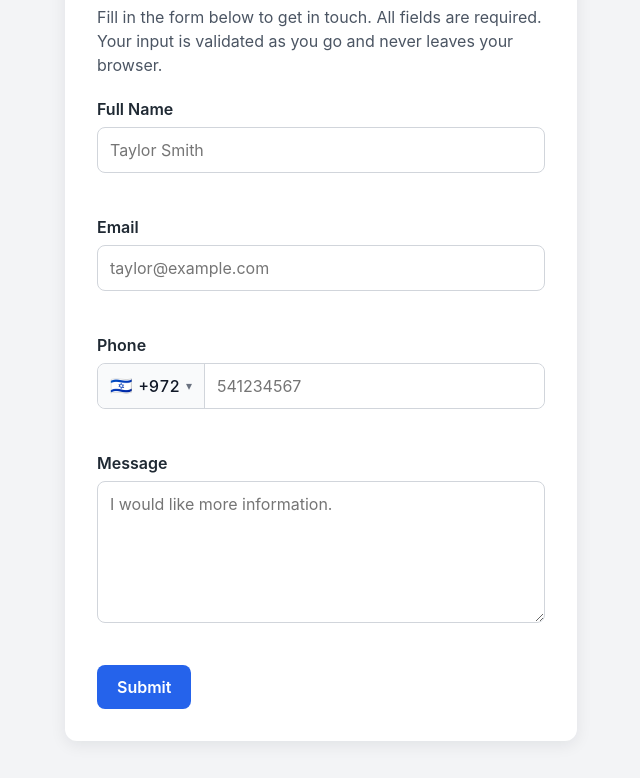
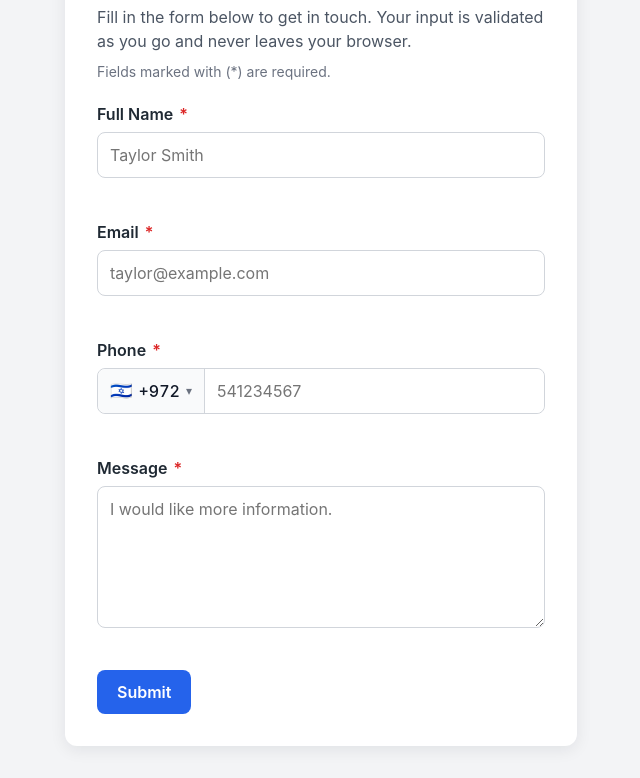
Before and after one commit to talorlik/claude-code-contact-form, a website with bundled scripts: page index.html in a window 1280 px wide. Shown: the part 109-887 px from the top of the page, without its empty margins (319-959 px from the left). Built offline with nearby package versions, Linux system fonts and the light colour scheme.

Commit message:
Minor styling tweak.

```diff
--- a/css/styles.css
+++ b/css/styles.css
@@ -60,6 +60,12 @@ p {
   color: #4b5563;
 }
 
+.required-note {
+  margin-top: -0.75rem;
+  font-size: 0.875rem;
+  color: #6b7280;
+}
+
 /* ==========================================================================
    Form layout
    ========================================================================== */
@@ -79,6 +85,11 @@ p {
   margin-bottom: 0.375rem;
   font-weight: 600;
   color: #1f2933;
+}
+
+.required-indicator {
+  margin-left: 0.125rem;
+  color: #dc2626;
 }
 
 .form-input {
--- a/index.html
+++ b/index.html
@@ -15,13 +15,17 @@
       <section class="contact-card" aria-labelledby="contactHeading">
         <h1 id="contactHeading">Contact Us</h1>
         <p class="contact-intro">
-          Fill in the form below to get in touch. All fields are required.
-          Your input is validated as you go and never leaves your browser.
+          Fill in the form below to get in touch. Your input is validated as you
+          go and never leaves your browser.
         </p>
+        <p class="required-note">Fields marked with (*) are required.</p>
 
         <form id="contactForm" class="contact-form" novalidate>
           <div class="form-group">
-            <label for="fullName" class="form-label">Full Name</label>
+            <label for="fullName" class="form-label">
+              Full Name
+              <span class="required-indicator" aria-hidden="true">*</span>
+            </label>
             <input
               type="text"
               id="fullName"
@@ -42,7 +46,10 @@
           </div>
 
           <div class="form-group">
-            <label for="email" class="form-label">Email</label>
+            <label for="email" class="form-label">
+              Email
+              <span class="required-indicator" aria-hidden="true">*</span>
+            </label>
             <input
               type="email"
               id="email"
@@ -63,7 +70,10 @@
           </div>
 
           <div class="form-group">
-            <label for="nationalNumber" class="form-label">Phone</label>
+            <label for="nationalNumber" class="form-label">
+              Phone
+              <span class="required-indicator" aria-hidden="true">*</span>
+            </label>
             <div class="phone-input-group">
               <button
                 type="button"
@@ -107,7 +117,10 @@
           </div>
 
           <div class="form-group">
-            <label for="message" class="form-label">Message</label>
+            <label for="message" class="form-label">
+              Message
+              <span class="required-indicator" aria-hidden="true">*</span>
+            </label>
             <textarea
               id="message"
               name="message"
```
Also changed, not shown: tests/integration/form.integration.test.js (+18 -0 lines).
